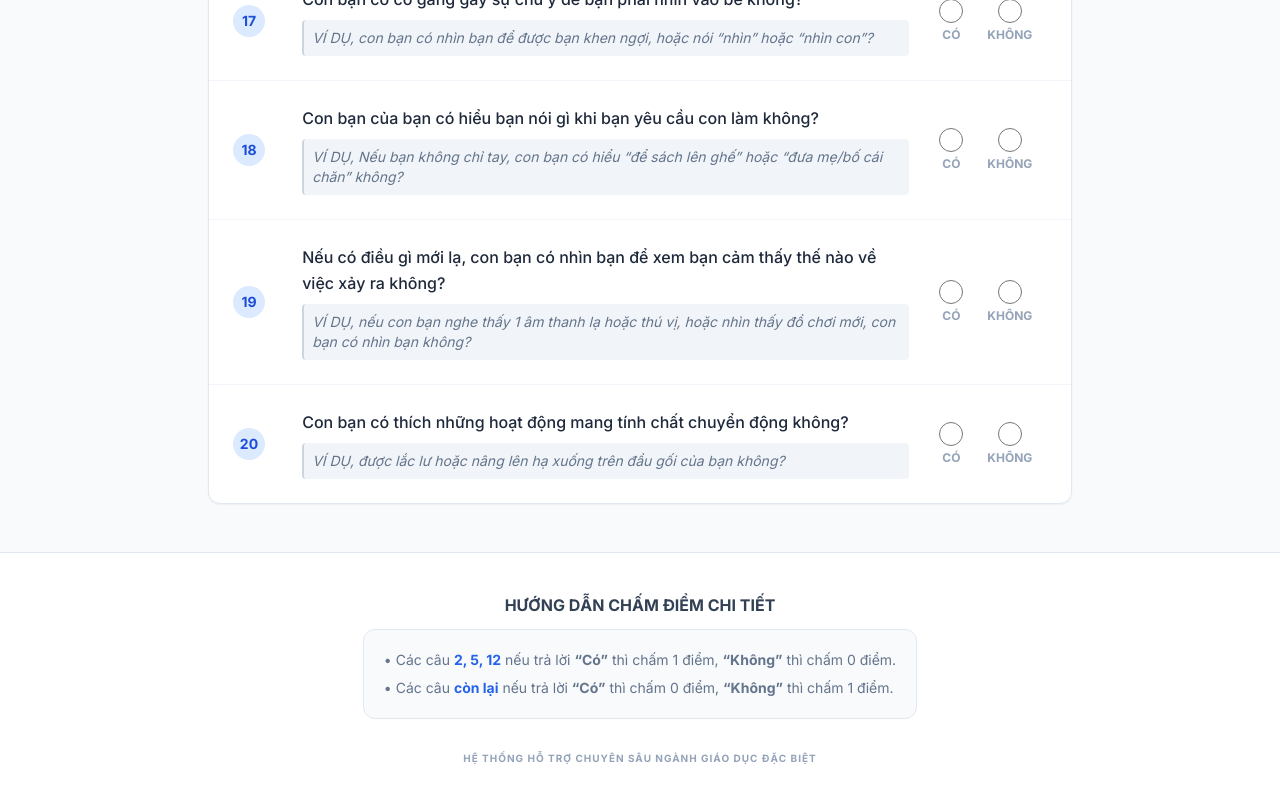
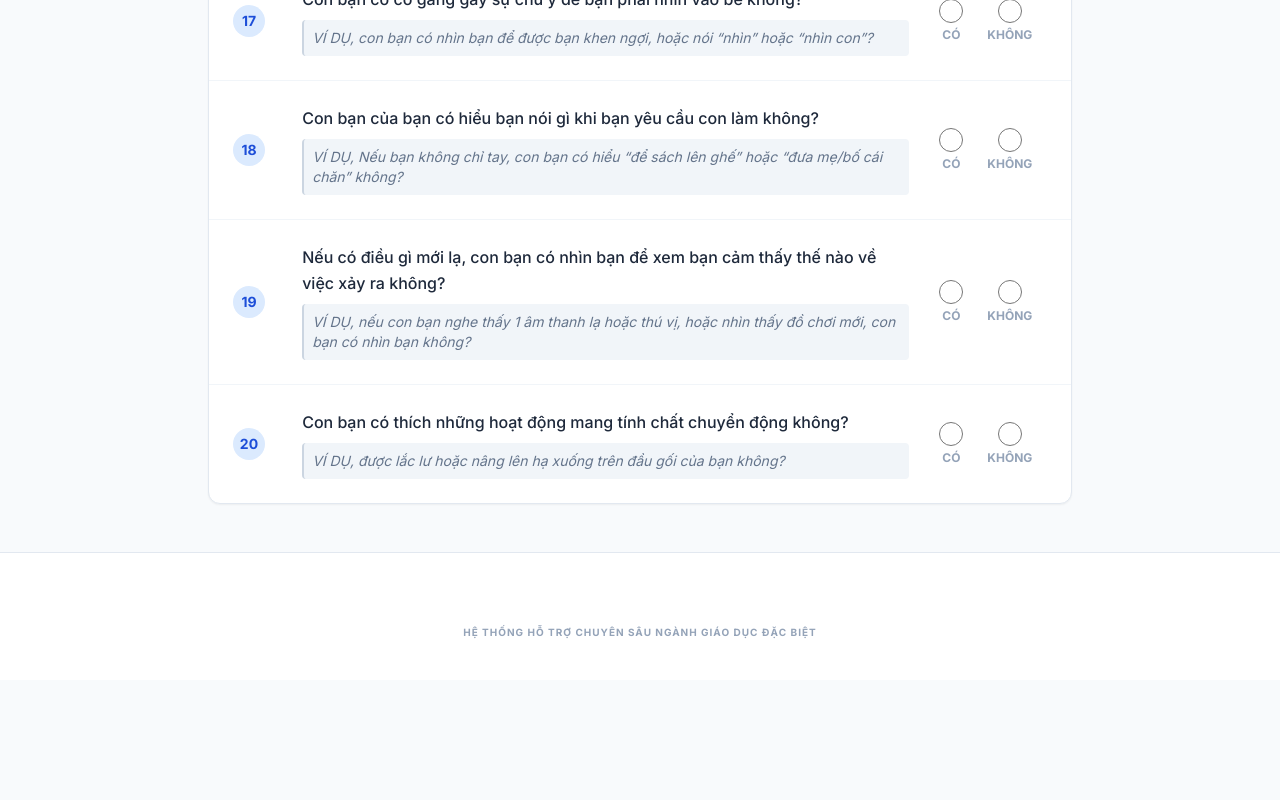
Before and after one commit to doannguyen1405/M-CHAT-Tool, a React (Vite) app: page / in a window 1280 px wide. Shown: the part 2803-3603 px from the top of the page. After the commit the page ends 3563 px from the top, so only its background shows below. Built offline with nearby package versions, Linux system fonts and the light colour scheme.

Commit message:
Update App.tsx

```diff
--- a/App.tsx
+++ b/App.tsx
@@ -498,11 +498,6 @@ const App: React.FC = () => {
       {!showResult && (
         <footer className="mt-12 py-10 border-t border-slate-200 bg-white no-print">
           <div className="max-w-4xl mx-auto px-4 text-center">
-              <h5 className="font-bold text-slate-700 mb-3">HƯỚNG DẪN CHẤM ĐIỂM CHI TIẾT</h5>
-              <div className="text-sm text-slate-500 space-y-2 inline-block text-left bg-slate-50 p-5 rounded-xl border border-slate-200">
-                <p>• Các câu <span className="font-bold text-blue-600">2, 5, 12</span> nếu trả lời <strong>“Có”</strong> thì chấm 1 điểm, <strong>“Không”</strong> thì chấm 0 điểm.</p>
-                <p>• Các câu <span className="font-bold text-blue-600">còn lại</span> nếu trả lời <strong>“Có”</strong> thì chấm 0 điểm, <strong>“Không”</strong> thì chấm 1 điểm.</p>
-              </div>
               <p className="mt-8 text-[10px] text-slate-400 uppercase tracking-widest font-bold">Hệ thống hỗ trợ chuyên sâu ngành giáo dục đặc biệt</p>
           </div>
         </footer>
```
